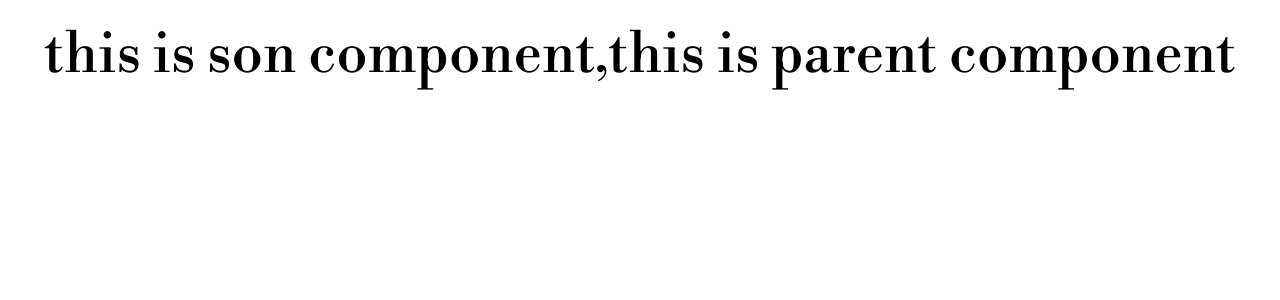
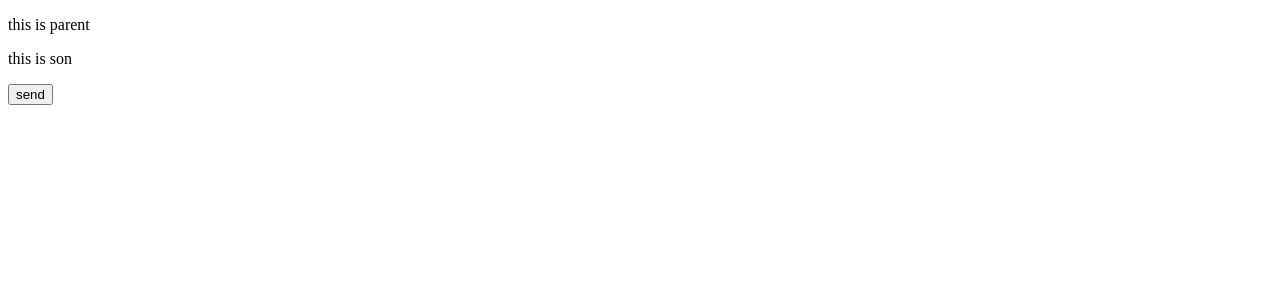
Before and after one commit to 981443166/baize, a React (Create React App) app in the folder react/react-demo/: page / in a window 1280 px wide. Shown: the top 300 px of the page. Built offline with nearby package versions, Linux system fonts and the light colour scheme.

Commit message:
refactor: 重构父子组件通信示例代码
移除旧的父子组件props传递示例，改为子组件向父组件通信的实现

```diff
--- a/react/react-demo/src/App.js
+++ b/react/react-demo/src/App.js
@@ -20,7 +20,6 @@
 //   );
 // }
 
-
 // react 获取 DOM
 // import { useRef } from "react";
 
@@ -42,17 +41,45 @@
 // }
 
 // 父传子数据
-import './App.scss'
-function Son(props){
-  console.log(props.name);
-  return <div className="son">this is son component,{props.name}</div>
-}
+// import './App.scss'
+// //props可以传递任意数据，但是在子组件里面只能读取，不能修改父组件的状态
+// function Son(props){
+//   console.log(props.name);
+//   return <div className="son">this is son component,{props.name},{props.children}</div>
+// }
 
-function App() {
-  const name = "this is parent component";
+// function App() {
+//   const name = "this is parent component";
+//   return (
+//     // <div>
+//     //   <Son name={name} />
+//     // </div>
+
+//     //特殊的props  children  在子组件为标签嵌套一个标签
+//     <Son name={name}>
+//       <p>这是一个段落</p>
+//     </Son>
+//   );
+// }
+
+// 子传父
+// 就是在子组件里面调用父组件的函数
+// 子组件
+function Son() {
+  const sonMsg = "this is son component";
   return (
     <div>
-      <Son name={name} />
+      <p>this is son</p>
+      <button>send</button>
+    </div>
+  )
+}
+//父组件
+function App() {
+  return (
+    <div>
+      <p>this is parent</p>
+      <Son />
     </div>
   );
 }
```
